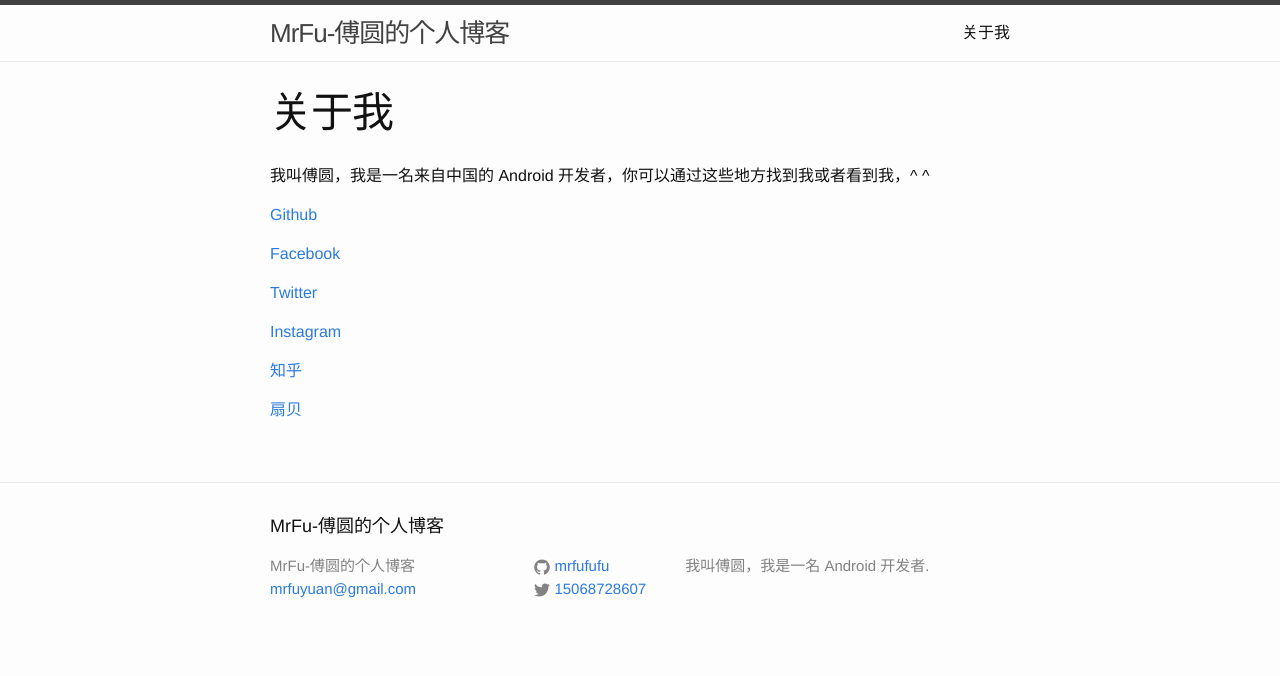
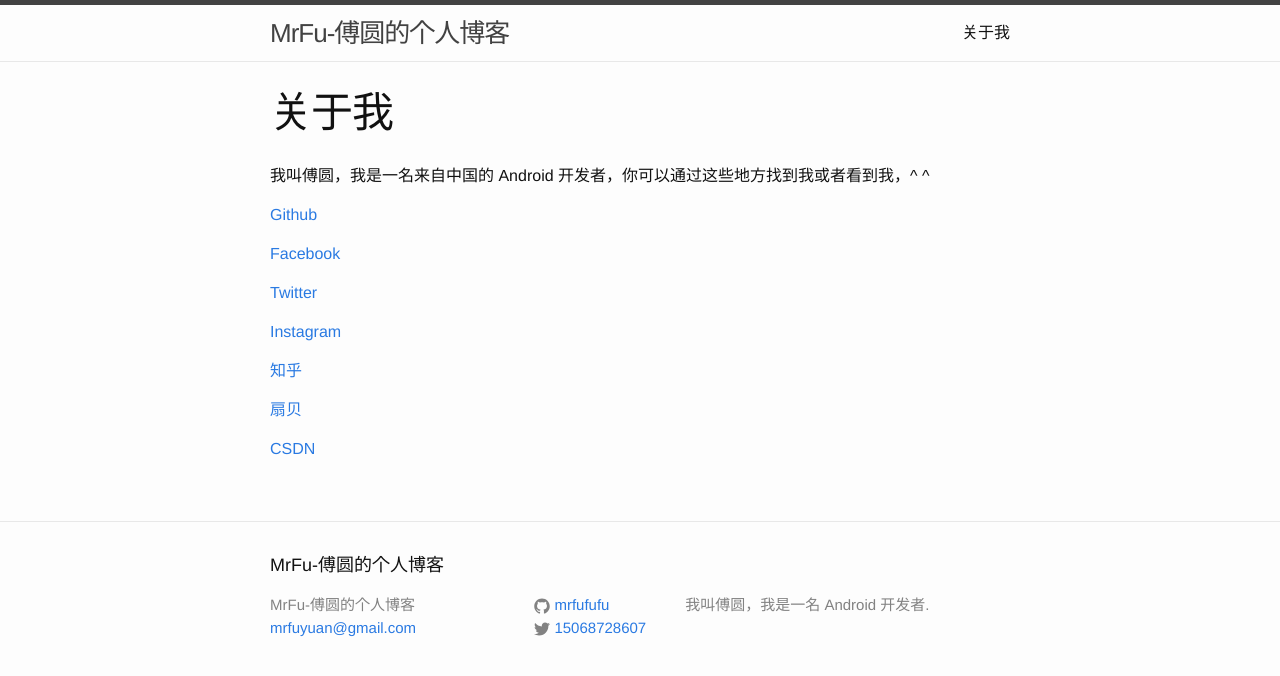
Before and after one commit to MrFuFuFu/mrfufufu.github.io, a Jekyll site: the page built from about.md, in a window 1280 px wide. Shown: the top 676 px of the page. Built offline with Jekyll 4.4.1, drawn with Linux system fonts in a browser that asks for light colours.

Commit message:
modify about

```diff
--- a/about.md
+++ b/about.md
@@ -17,3 +17,5 @@ permalink: /about/
 [知乎](http://www.zhihu.com/people/fu-yuan-58)
 
 [扇贝](http://www.shanbay.com/bdc/review/progress/12563734 )
+
+[CSDN](http://blog.csdn.net/fu222cs98)
```
